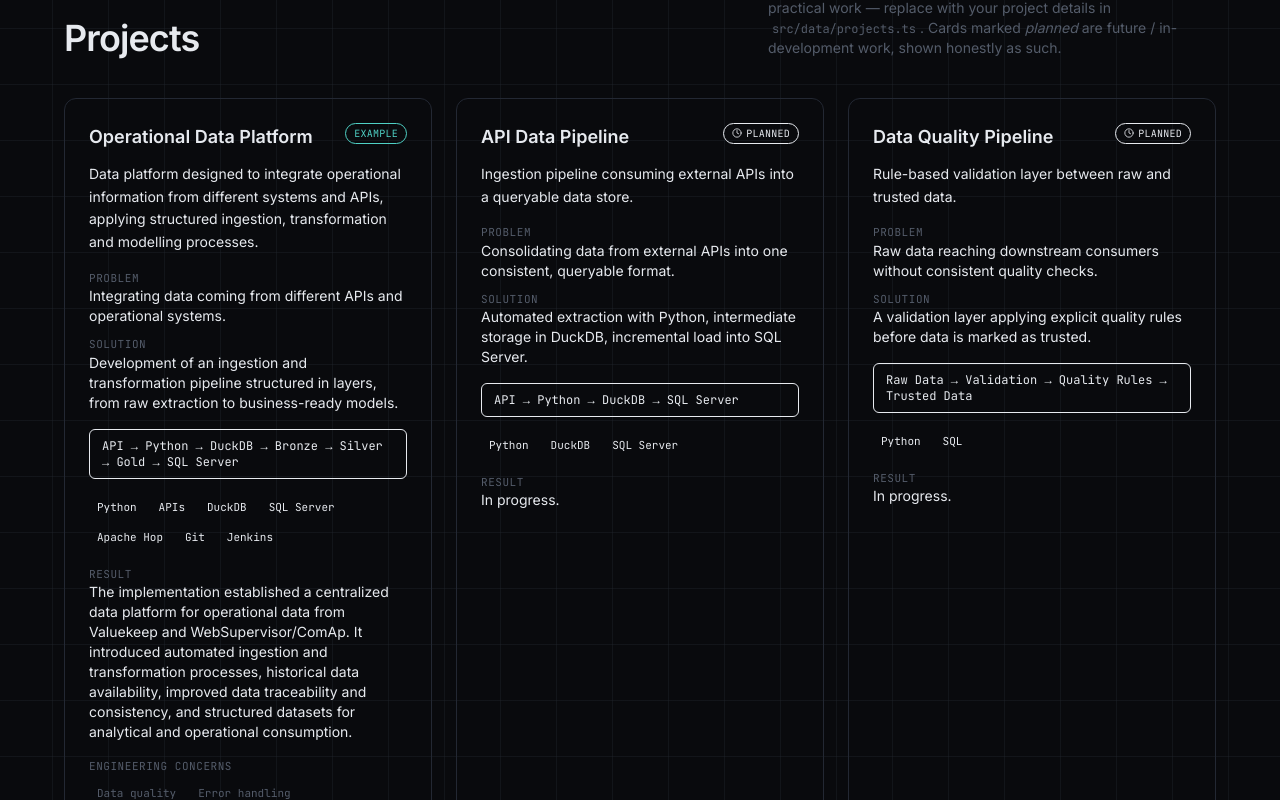
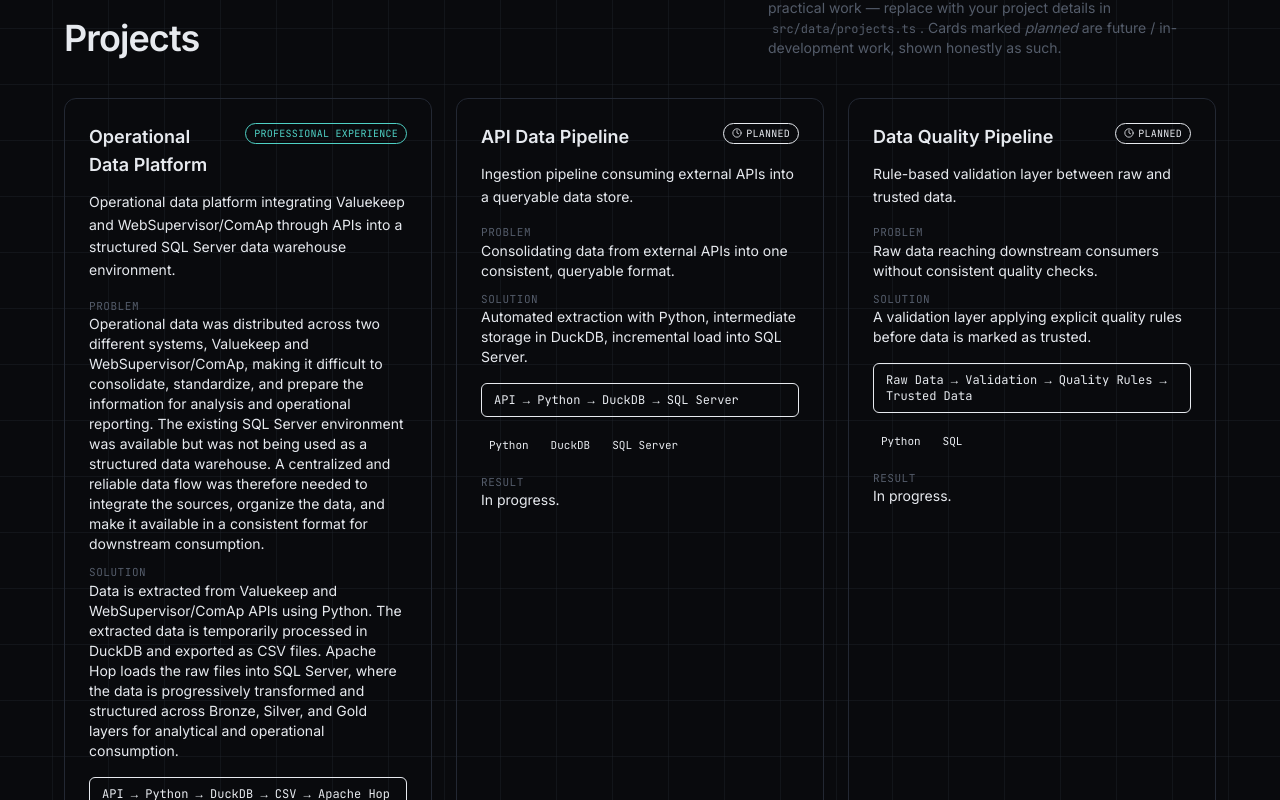
Before and after one commit to cefPascoal/cef_prodata, a React (Vite) app: page / in a window 1280 px wide. Shown: the part 3500-4300 px from the top of the page. Built offline with nearby package versions, Linux system fonts and the light colour scheme.

Commit message:
adicionar estudo de caso profissional dw_om

```diff
--- a/src/components/ProjectCard.tsx
+++ b/src/components/ProjectCard.tsx
@@ -4,6 +4,7 @@
 const STATUS_LABEL: Record<Project["status"], string> = {
   placeholder: "example",
   planned: "planned",
+  experience: "Professional Experience",
 };
 
 export function ProjectCard({ project }: { project: Project }) {
--- a/src/data/projects.ts
+++ b/src/data/projects.ts
@@ -1,4 +1,4 @@
-export type ProjectStatus = "placeholder" | "planned";
+export type ProjectStatus = "placeholder" | "planned" | "experience";
 
 export type Project = {
   id: string;
@@ -29,14 +29,13 @@
 export const projects: Project[] = [
   {
     id: "operational-data-platform",
-    status: "placeholder",
+    status: "experience",
     name: "Operational Data Platform",
-    summary:
-      "Data platform designed to integrate operational information from different systems and APIs, applying structured ingestion, transformation and modelling processes.",
-    problem: "Integrating data coming from different APIs and operational systems.",
+    summary:"Operational data platform integrating Valuekeep and WebSupervisor/ComAp through APIs into a structured SQL Server data warehouse environment.",
+    problem: "Operational data was distributed across two different systems, Valuekeep and WebSupervisor/ComAp, making it difficult to consolidate, standardize, and prepare the information for analysis and operational reporting. The existing SQL Server environment was available but was not being used as a structured data warehouse. A centralized and reliable data flow was therefore needed to integrate the sources, organize the data, and make it available in a consistent format for downstream consumption.",
     solution:
-      "Development of an ingestion and transformation pipeline structured in layers, from raw extraction to business-ready models.",
-    architecture: "API → Python → DuckDB → Bronze → Silver → Gold → SQL Server",
+      "Data is extracted from Valuekeep and WebSupervisor/ComAp APIs using Python. The extracted data is temporarily processed in DuckDB and exported as CSV files. Apache Hop loads the raw files into SQL Server, where the data is progressively transformed and structured across Bronze, Silver, and Gold layers for analytical and operational consumption.",
+    architecture: "API → Python → DuckDB → CSV → Apache Hop → SQL Server → Bronze → Silver → Gold",
     stack: ["Python", "APIs", "DuckDB", "SQL Server", "Apache Hop", "Git", "Jenkins"],
     result: "The implementation established a centralized data platform for operational data from Valuekeep and WebSupervisor/ComAp. It introduced automated ingestion and transformation processes, historical data availability, improved data traceability and consistency, and structured datasets for analytical and operational consumption.",
     engineeringConcerns: [
@@ -47,7 +46,6 @@
       "Automation",
       "Monitoring",
     ],
-    githubUrl: "[PROJECT_GITHUB_URL]",
   },
   {
     id: "api-data-pipeline",
```
